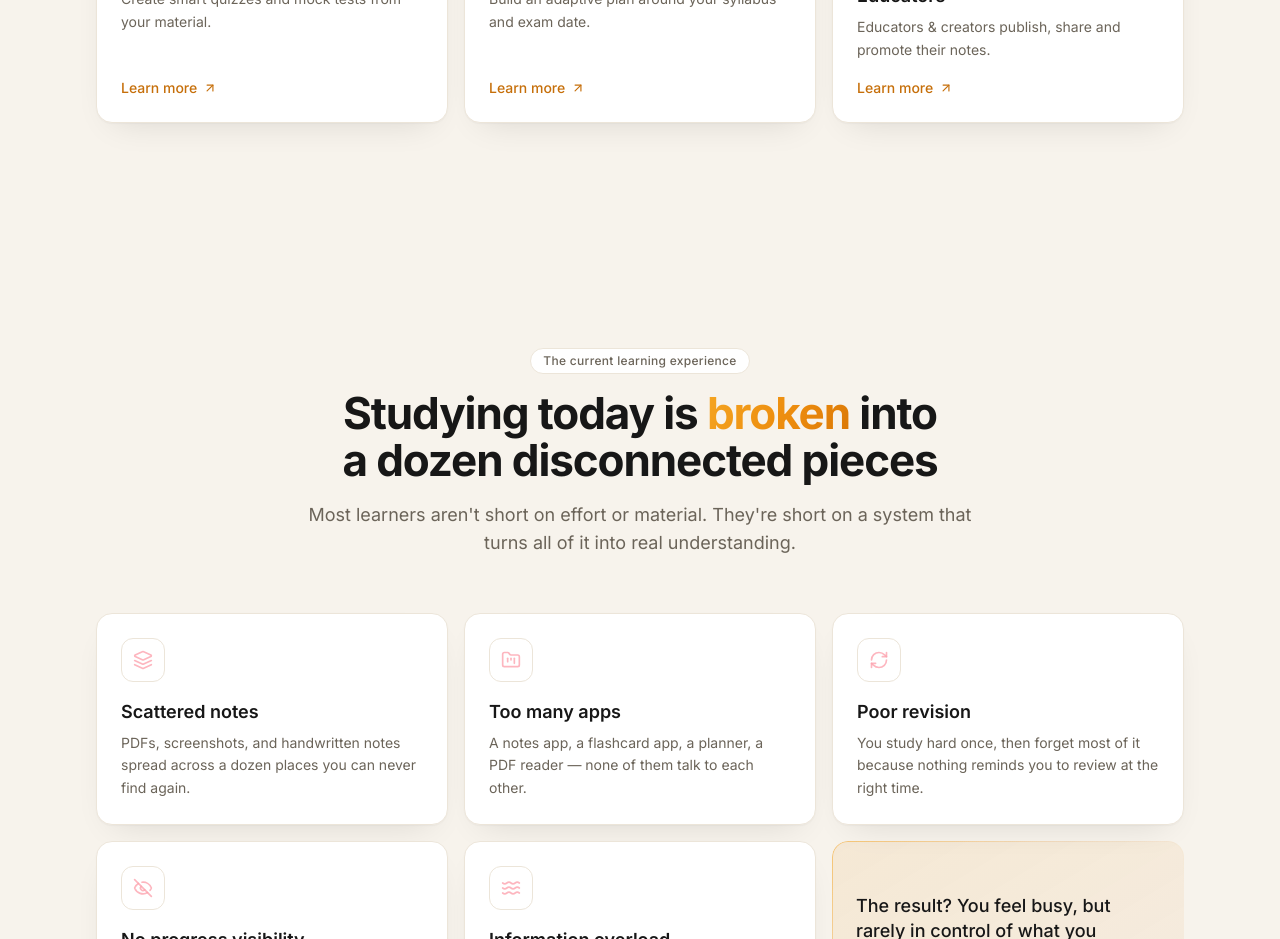
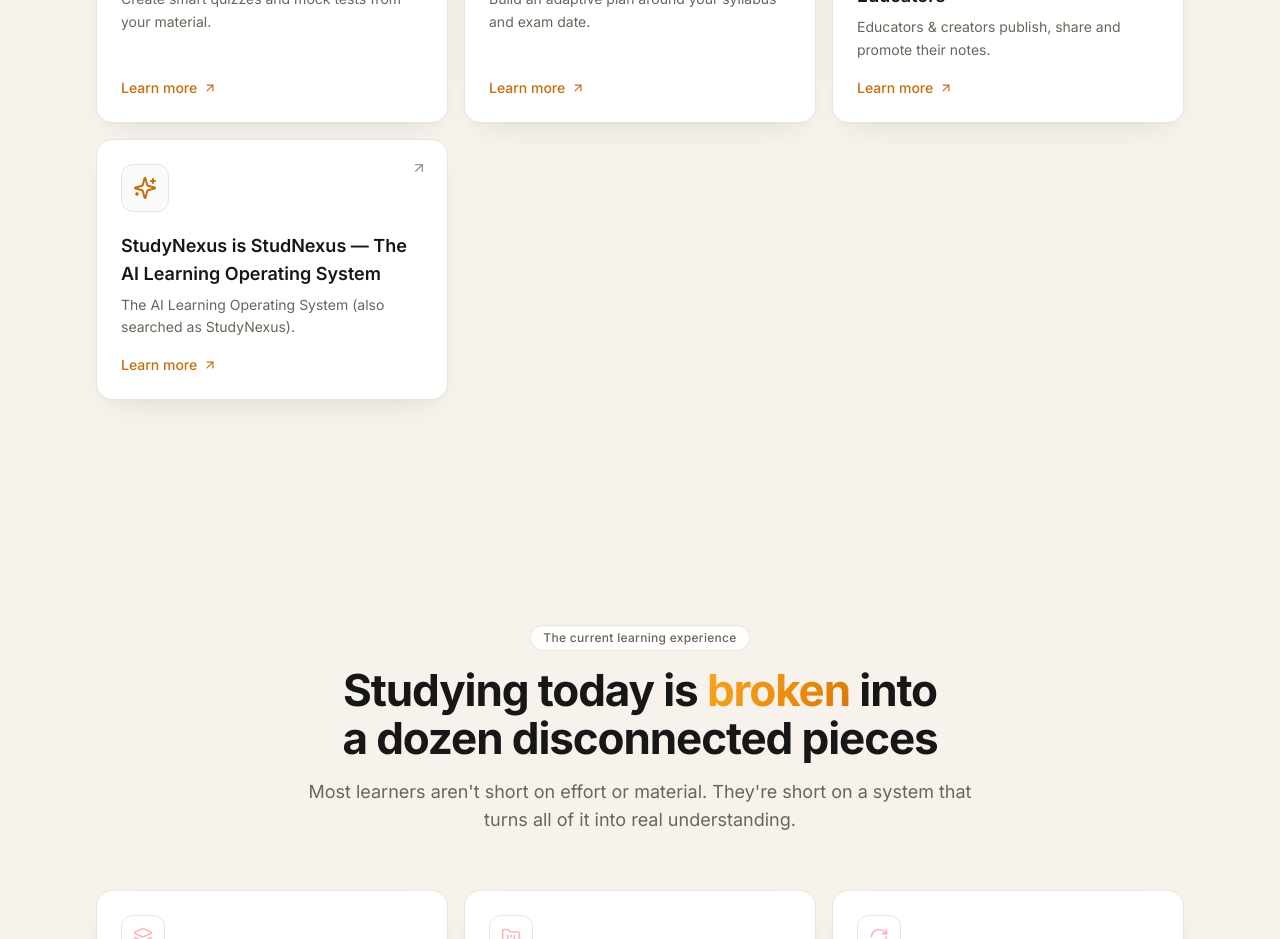
Before and after one commit to Anmolj08156/poweredai, a React (Vite) app: page / in a window 1280 px wide. Shown: the part 4200-5139 px from the top of the page. Built offline with nearby package versions, Linux system fonts and the light colour scheme; no server answers.

Commit message:
Add StudyNexus SEO landing page, keywords, and root favicon.ico

```diff
--- a/index.html
+++ b/index.html
@@ -14,7 +14,7 @@
     />
     <meta
       name="keywords"
-      content="StudNexus, Stud Nexus, Studnexus, StudNexus AI, AI learning platform, student operating system, AI study assistant, exam preparation platform, learning management AI, study planner AI, quiz generator AI, chat with PDF, AI notes generator"
+      content="StudNexus, Stud Nexus, Studnexus, StudyNexus, Study Nexus, studynexus, study nexus, StudNexus AI, AI learning platform, student operating system, AI study assistant, exam preparation platform, learning management AI, study planner AI, quiz generator AI, chat with PDF, AI notes generator"
     />
     <meta name="author" content="DataSmith Research Labs" />
     <meta name="robots" content="index, follow, max-image-preview:large" />
@@ -44,6 +44,7 @@
     <meta name="twitter:site" content="@studnexus" />
 
     <!-- Icons / PWA -->
+    <link rel="icon" href="/favicon.ico" sizes="any" />
     <link rel="icon" type="image/png" sizes="48x48" href="/favicon-48.png" />
     <link rel="icon" type="image/png" sizes="96x96" href="/favicon-96.png" />
     <link rel="icon" type="image/png" sizes="192x192" href="/icon-192.png" />
@@ -79,7 +80,7 @@
             "@type": "Organization",
             "@id": "https://studnexus.com/#organization",
             "name": "StudNexus",
-            "alternateName": ["Stud Nexus", "Studnexus", "StudNexus AI", "StudNexus App"],
+            "alternateName": ["Stud Nexus", "Studnexus", "StudyNexus", "Study Nexus", "studynexus", "StudNexus AI", "StudNexus App"],
             "url": "https://studnexus.com/",
             "logo": "https://studnexus.com/logo.png",
             "description": "AI-powered Learning Operating System for every learner.",
--- a/src/components/ExplorePages.tsx
+++ b/src/components/ExplorePages.tsx
@@ -13,6 +13,7 @@
   "ai-quiz-generator": "Create smart quizzes and mock tests from your material.",
   "study-planner": "Build an adaptive plan around your syllabus and exam date.",
   community: "Educators & creators publish, share and promote their notes.",
+  studynexus: "The AI Learning Operating System (also searched as StudyNexus).",
 };
 
 export function ExplorePages() {
--- a/src/data/seoPages.ts
+++ b/src/data/seoPages.ts
@@ -305,6 +305,66 @@
     ],
     related: ["what-is-studnexus", "ai-notes-generator", "study-planner"],
   },
+
+  /* ------------------------------------------------------------------ */
+  {
+    slug: "studynexus",
+    icon: Sparkles,
+    eyebrow: "StudyNexus & StudNexus",
+    metaTitle: "StudyNexus / StudNexus — The All-In-One AI Learning Operating System",
+    metaDescription:
+      "Looking for StudyNexus or StudNexus? StudNexus is the AI-powered learning OS helping students organize notes, chat with PDFs, generate quizzes, and master exams.",
+    h1: "StudyNexus is StudNexus — The AI Learning Operating System",
+    intro:
+      "Whether you searched for StudyNexus or StudNexus, you are in the exact right place. StudNexus is the AI-powered Learning Operating System designed to replace fragmented study tools with a unified, intelligent study workspace.",
+    keywords: [
+      "StudyNexus",
+      "Study Nexus",
+      "studynexus",
+      "study nexus app",
+      "StudNexus AI",
+      "AI learning platform",
+      "AI notes generator",
+    ],
+    sections: [
+      {
+        heading: "Looking for StudyNexus? Meet StudNexus",
+        body: [
+          "Many learners search for StudyNexus or Study Nexus when looking for the AI-powered learning platform built for serious students. StudNexus is the official home of the AI Learning Operating System.",
+          "Instead of switching between note apps, PDF readers, flashcard tools, and quiz apps, StudNexus connects everything in one intelligent flow.",
+        ],
+      },
+      {
+        heading: "Core Features of StudNexus (StudyNexus)",
+        body: ["Here is what you get inside StudNexus:"],
+        bullets: [
+          "AI Notes Generator: Convert long lectures, slides, and PDFs into structured notes in seconds",
+          "Chat with PDFs: Instant contextual Q&A with your books and syllabi",
+          "Smart Quiz & Mock Test Generator: Test yourself directly from your study material",
+          "Adaptive Study Planner: Pace your preparation around upcoming exam dates",
+          "Knowledge Retention & Revision: Spaced repetition to make sure you never forget",
+          "Community & Notes Marketplace: Discover top notes from educators and toppers",
+        ],
+      },
+      {
+        heading: "Who is StudNexus built for?",
+        body: [
+          "From college students (engineering, medicine, commerce) to competitive exam aspirants (UPSC, GATE, CAT, JEE, NEET, Government exams), StudNexus is built to help you learn faster, retain longer, and score higher.",
+        ],
+      },
+    ],
+    faq: [
+      {
+        q: "Is StudyNexus the same as StudNexus?",
+        a: "Yes! StudNexus is frequently searched as StudyNexus or Study Nexus. StudNexus is the official name of the platform.",
+      },
+      {
+        q: "How can I get early access?",
+        a: "You can join our early access beta waitlist directly on our homepage to get priority access and free premium perks during launch.",
+      },
+    ],
+    related: ["what-is-studnexus", "ai-notes-generator", "chat-with-pdfs", "ai-quiz-generator"],
+  },
 ];
 
 export function getSeoPage(slug: string): SeoPage | undefined {
--- a/src/main.tsx
+++ b/src/main.tsx
@@ -25,6 +25,8 @@
           <Route path="/ai-quiz-generator" element={<SeoPage slug="ai-quiz-generator" />} />
           <Route path="/study-planner" element={<SeoPage slug="study-planner" />} />
           <Route path="/community" element={<SeoPage slug="community" />} />
+          <Route path="/studynexus" element={<SeoPage slug="studynexus" />} />
+          <Route path="/study-nexus" element={<SeoPage slug="studynexus" />} />
           <Route path="/privacy" element={<LegalPage slug="privacy" />} />
           <Route path="/terms" element={<LegalPage slug="terms" />} />
           <Route path="/admin/email" element={<AdminEmail />} />
```
Also changed, not shown: 2 other files (tests, documents, lock files or other folders).
